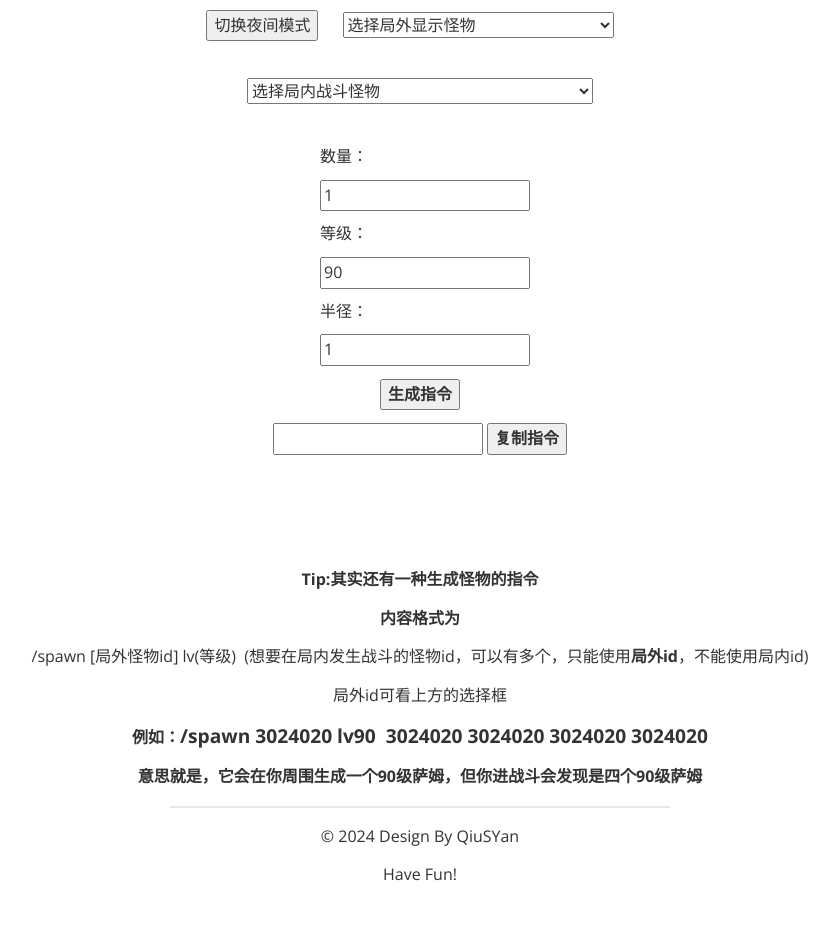
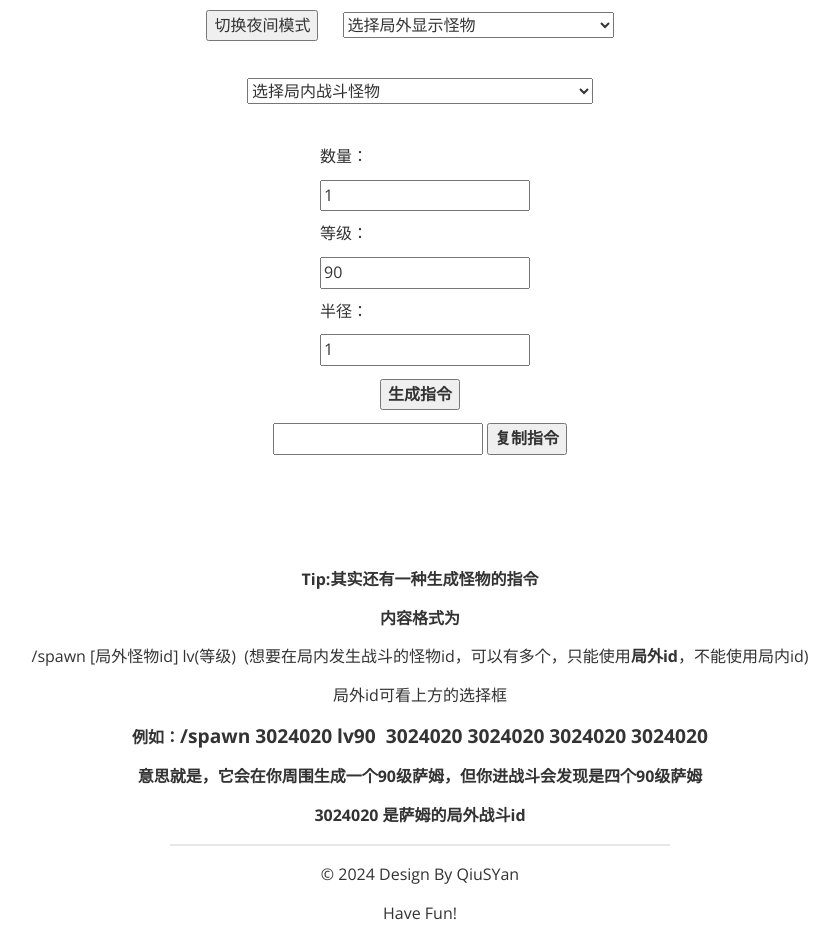
Before and after one commit to QSlotus/Monster-Generator, a plain HTML site: page index.html in a window 1280 px wide. Shown: the part 114-1053 px from the top of the page, without its empty margins (220-1059 px from the left). Before the commit the page ends 1015 px from the top, so only its background shows below. Drawn offline with nearby package versions, Linux system fonts and the light colour scheme.

Commit message:
modified:   index.html

```diff
--- a/index.html
+++ b/index.html
@@ -88,6 +88,7 @@
 <p>局外id可看上方的选择框</p>
 <p><b>例如：<big>/spawn 3024020 lv90  3024020 3024020 3024020 3024020</big></b></p>
 <p><b>意思就是，它会在你周围生成一个90级萨姆，但你进战斗会发现是四个90级萨姆</b></p>
+<p><b>3024020 是萨姆的局外战斗id</b></p>
 <center><hr width="500"></center>
 <p>&copy; 2024 Design By QiuSYan</p>
 <p>Have Fun!</p>
```
